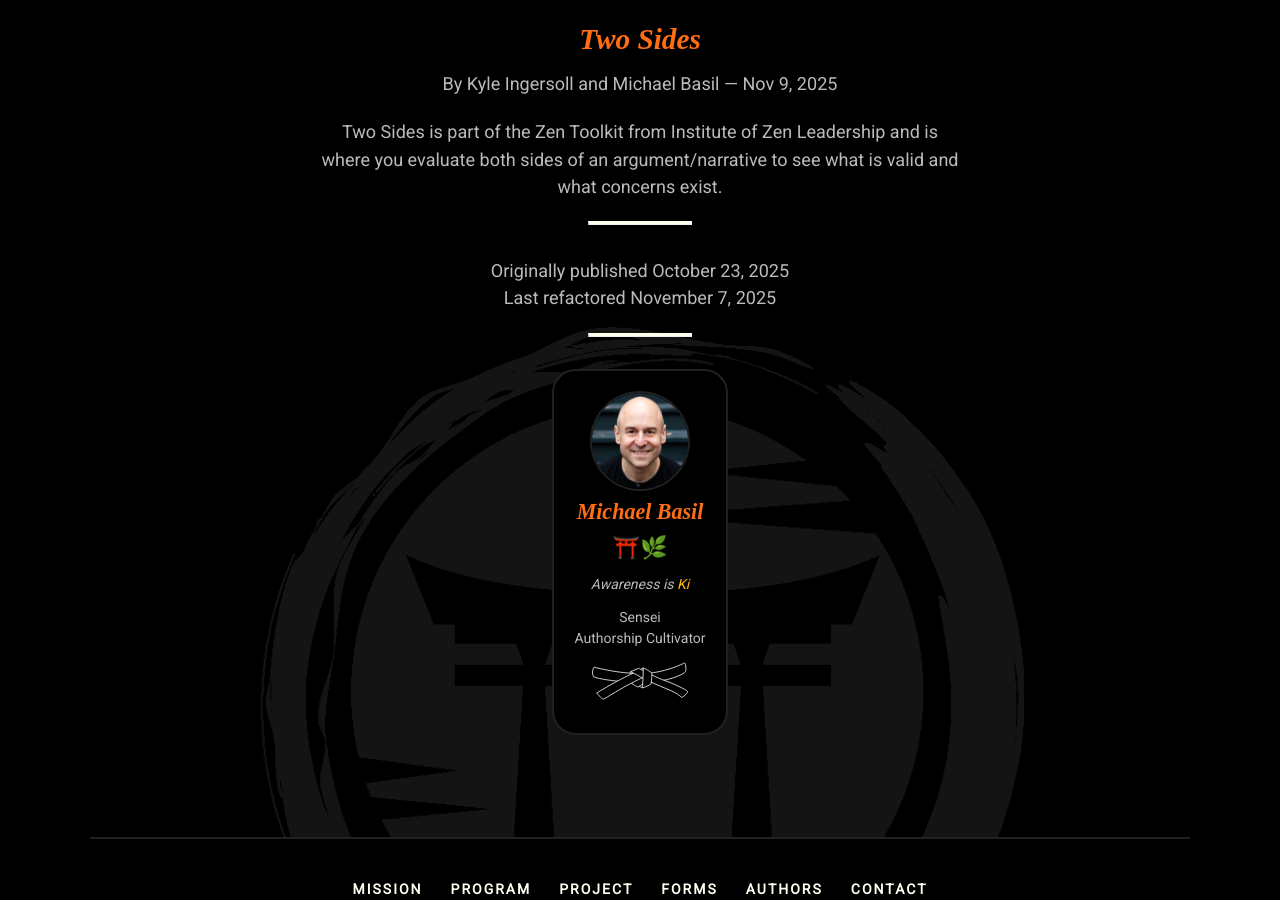
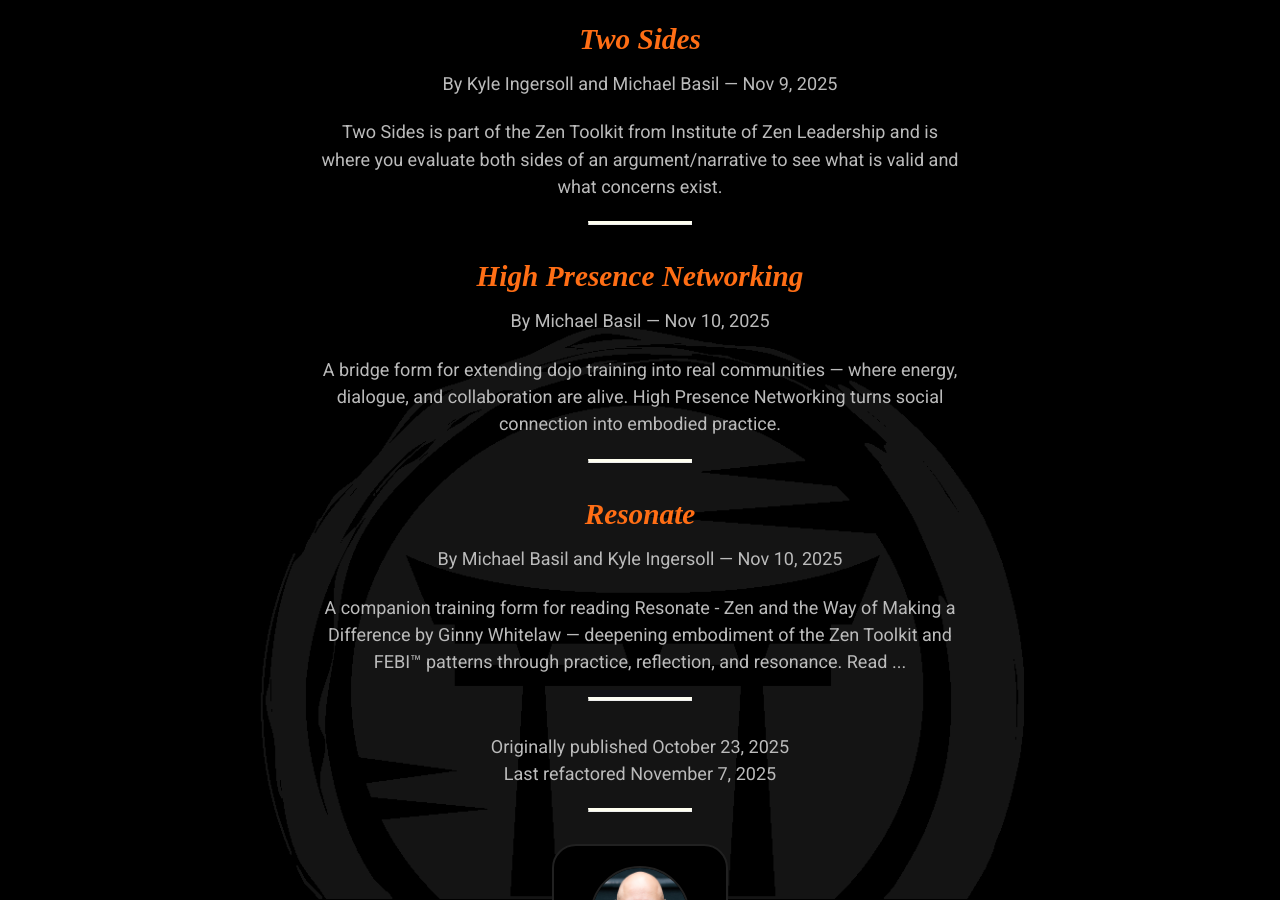
Before and after one commit to mindset-dojo/mindset-dojo.github.io, a Jekyll site: the page built from _insights/2025/michael-basil/2025-10-23-demonstration-becomes-dojo.md, in a window 1280 px wide and 900 px high, scrolled down 3251 px. Built offline with Jekyll 4.4.1, drawn with Linux system fonts in a browser that asks for light colours; some web fonts are replaced.

Commit message:
feat(demonstration-becomes-dojo): add new forms to insight article.

```diff
--- a/_insights/2025/michael-basil/2025-10-23-demonstration-becomes-dojo.md
+++ b/_insights/2025/michael-basil/2025-10-23-demonstration-becomes-dojo.md
@@ -16,6 +16,8 @@
   - two-sides
   - three-centers
   - four-patterns
+  - high-presence-networking
+  - resonate
 excerpt: "A reflection on our recent MetaShift Community Demonstration with Zen Leader — Off the Cushion, where the wisdom of the crowd helped clarify our signature form: Integration Under Fire."
 ---
 
```
